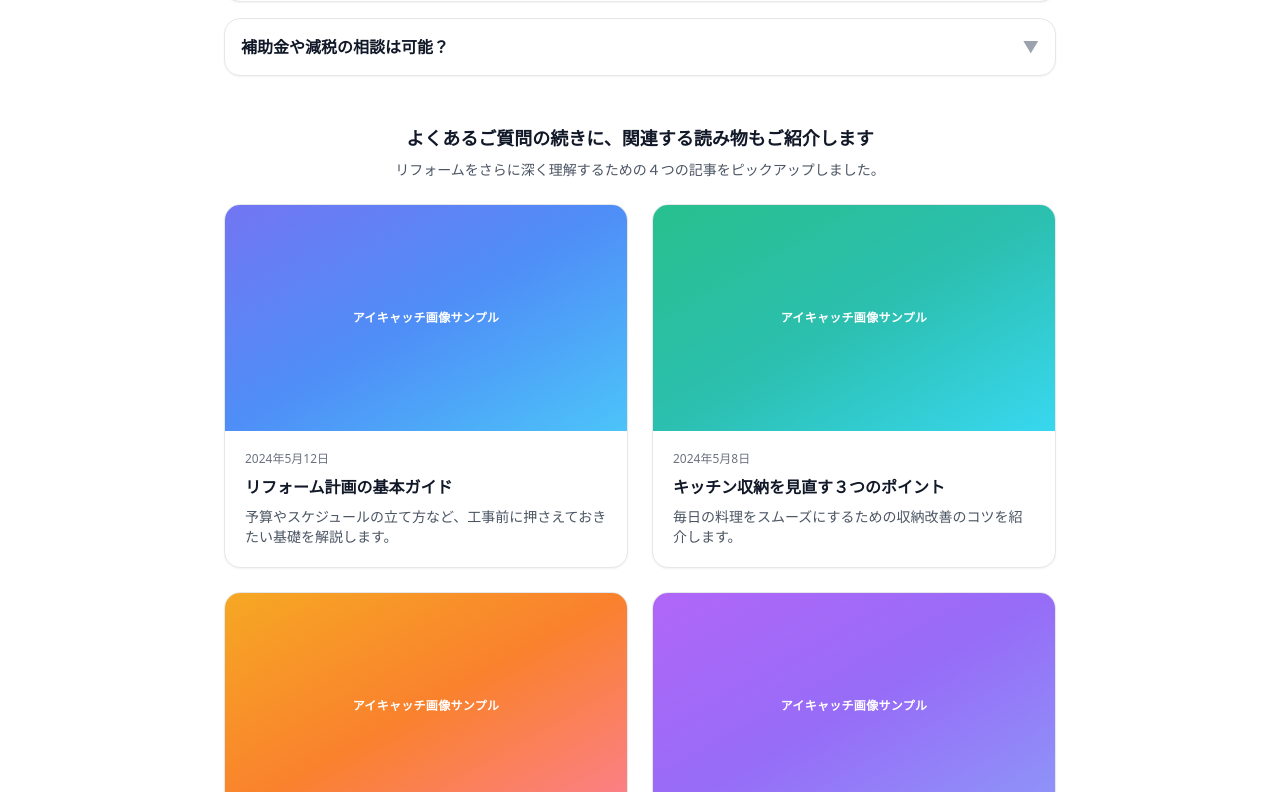
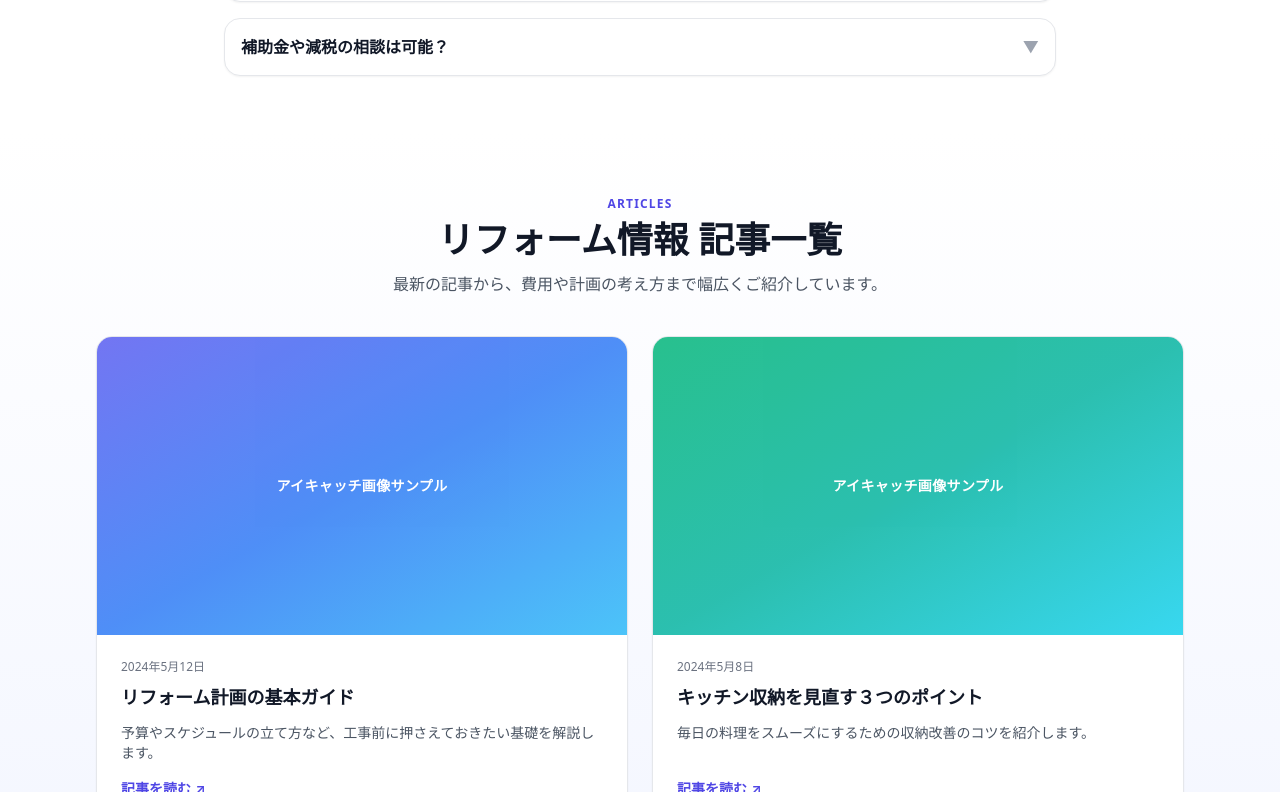
Before and after one commit to kinoshitayukari/kenchiku_web_test, a React (Vite) app: page / in a window 1280 px wide. Shown: the part 4808-5600 px from the top of the page. Built offline with nearby package versions, Linux system fonts and the light colour scheme.

Commit message:
Update ReformLandingJP.tsx
Signed-off-by: Yukaria.K <48630261+kinoshitayukari@users.noreply.github.com>

```diff
--- a/src/ReformLandingJP.tsx
+++ b/src/ReformLandingJP.tsx
@@ -596,47 +596,6 @@ export default function ReformLandingJP() {
               </details>
             ))}
           </div>
-          <div className="mt-12">
-            <h3 className="text-lg font-semibold text-gray-900 text-center">
-              よくあるご質問の続きに、関連する読み物もご紹介します
-            </h3>
-            <p className="text-sm text-gray-600 text-center mt-2">
-              リフォームをさらに深く理解するための４つの記事をピックアップしました。
-            </p>
-            <div className="mt-6 grid gap-6 md:grid-cols-2">
-              {featuredArticles.map((article, index) => (
-                <a
-                  key={article.href}
-                  href={article.href}
-                  target="_blank"
-                  rel="noreferrer"
-                  className="group block rounded-2xl border bg-white shadow-sm overflow-hidden hover:shadow-md transition"
-                >
-                  <div className="relative">
-                    <div
-                      className={`aspect-[16/9] w-full bg-gradient-to-br ${gradientPresets[index % gradientPresets.length]} opacity-90`}
-                    />
-                    <span className="absolute inset-0 flex items-center justify-center text-white text-xs font-semibold tracking-wide">
-                      アイキャッチ画像サンプル
-                    </span>
-                  </div>
-                  <div className="p-5">
-                    <p className="text-xs text-gray-500">
-                      {new Date(article.publishedAt).toLocaleDateString("ja-JP", {
-                        year: "numeric",
-                        month: "long",
-                        day: "numeric",
-                      })}
-                    </p>
-                    <h4 className="mt-2 text-base font-semibold text-gray-900 group-hover:text-indigo-600">
-                      {article.title}
-                    </h4>
-                    <p className="mt-2 text-sm text-gray-600">{article.summary}</p>
-                  </div>
-                </a>
-              ))}
-            </div>
-          </div>
         </div>
       </section>
 
```
